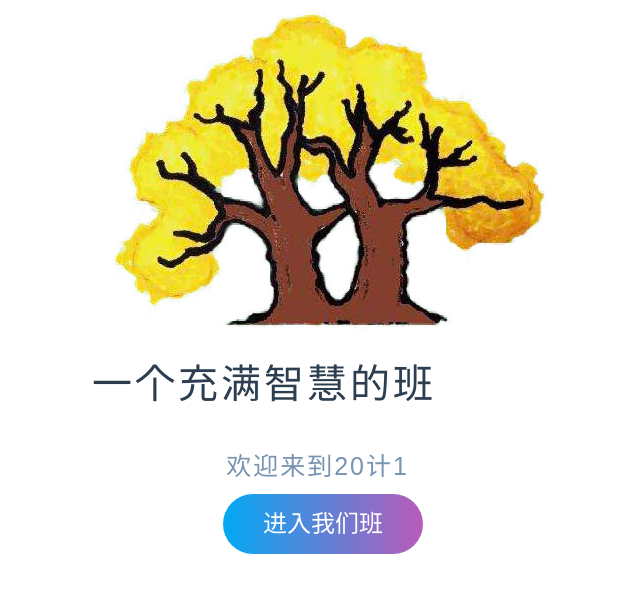
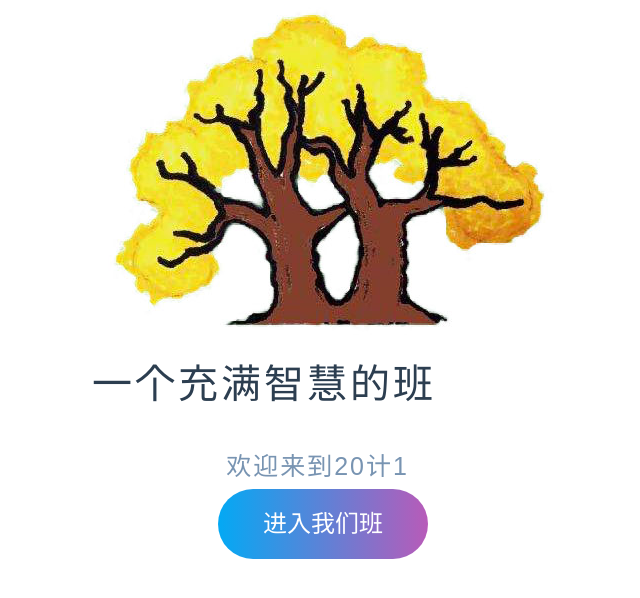
Before and after one commit to lrh04901/website_20j1, a PHP site: page / in a window 1280 px wide. Shown: the part 151-749 px from the top of the page, without its empty margins (317-957 px from the left). Run offline with PHP 8.4, Linux system fonts and the light colour scheme; data that the repository does not hold is empty.

Commit message:
“消除报错现象”

```diff
--- a/system/static/css/index.css
+++ b/system/static/css/index.css
@@ -219,7 +219,7 @@ span.mark {
     background: linear-gradient(90deg,#03a9f4,#f441a5,#ffeb3b,#03a9f4);
     border-radius: 40px;
     background-size: 400%;
-    opacity: -1;
+    opacity: 1;
     transition: 0.5s;
 }
 
```
